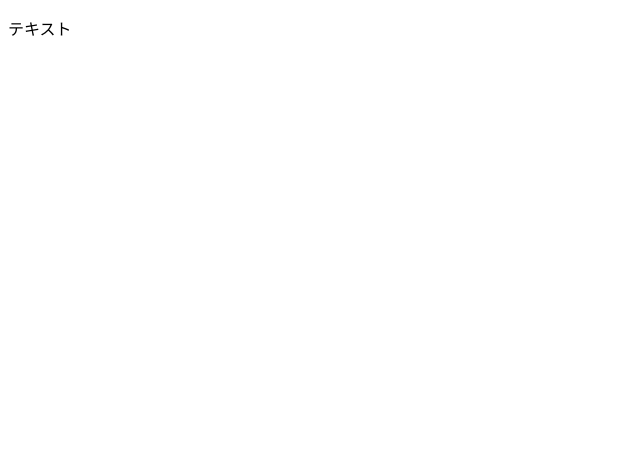
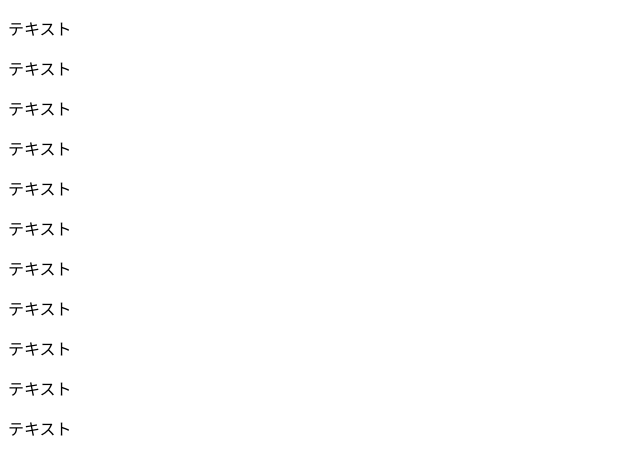
Before and after one commit to ebimatreshka/test, a plain HTML site: page index.html in a window 1280 px wide. Shown: the whole page, without its empty margins (0-640 px from the left). Drawn offline with Linux system fonts and the light colour scheme.

Commit message:
add-texts

```diff
--- a/index.html
+++ b/index.html
@@ -8,5 +8,15 @@
   </head>
   <body>
     <p>テキスト</p>
+    <p>テキスト</p>
+    <p>テキスト</p>
+    <p>テキスト</p>
+    <p>テキスト</p>
+    <p>テキスト</p>
+    <p>テキスト</p>
+    <p>テキスト</p>
+    <p>テキスト</p>
+    <p>テキスト</p>
+    <p>テキスト</p>
   </body>
 </html>
```
